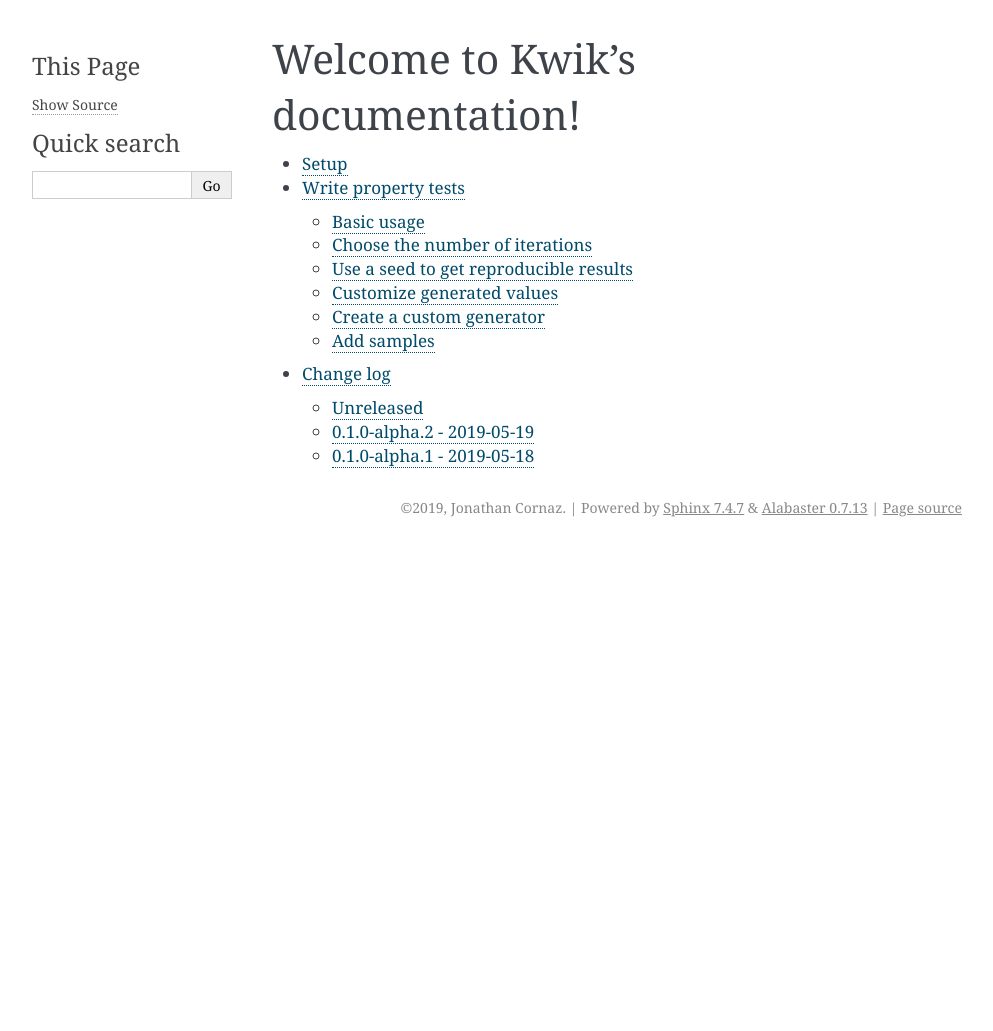
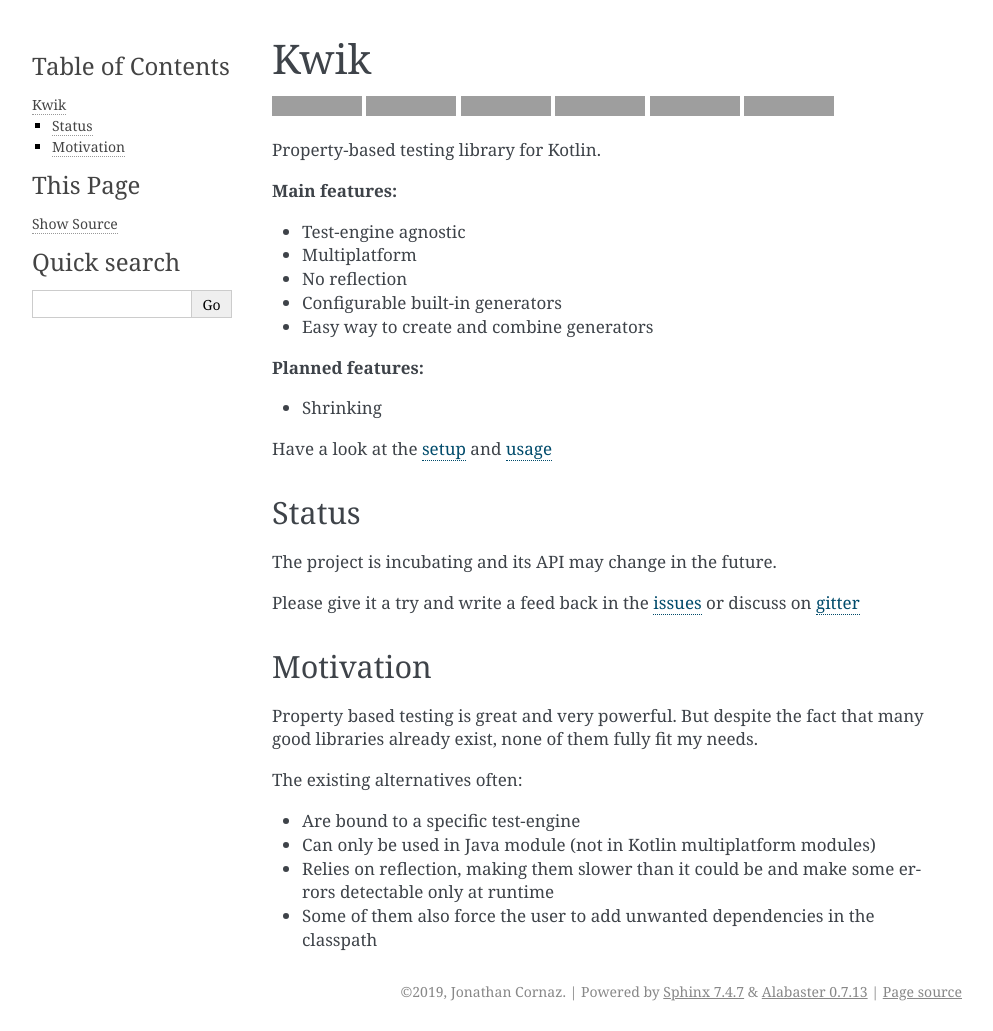
Before and after one commit to jcornaz/kwik, a Sphinx documentation site: the page built from docs/index.rst, in a window 1280 px wide. Shown: the whole page, without its empty margins (148-1141 px from the left). Built offline with Sphinx 7.4.7, drawn with Linux system fonts in a browser that asks for light colours; before the commit the page ends 900 px from its top, so only the background shows below that; grey boxes are pictures that could not be loaded.

Commit message:
Update documentation and readme

```diff
--- a/CHANGELOG.rst
+++ b/CHANGELOG.rst
@@ -58,6 +58,6 @@
 * ``withSample`` and ``withNull`` to inject constants values to be always tested
 * ``zip`` operator to combine two given generators
 
-.. _Unreleased: https://github.com/jcornaz/kwik/compare/0.1.0-alpha.2...HEAD
+.. _Unreleased: https://github.com/jcornaz/kwik/compare/0.1.0-alpha.2...develop
 .. _0.1.0-alpha.2: https://github.com/jcornaz/kwik/compare/0.1.0-alpha.1...0.1.0-alpha.2
 .. _0.1.0-alpha.1: https://github.com/jcornaz/kwik/tree/0.1.0-alpha.1
--- /dev/null
+++ b/README.rst
@@ -0,0 +1,67 @@
+Kwik
+====
+
+.. image:: https://img.shields.io/badge/License-Apache%202.0-blue.svg
+    :target: https://raw.githubusercontent.com/jcornaz/kwik/develop/LICENSE
+
+.. image:: https://img.shields.io/badge/status-incubating-orange.svg
+    :target: https://gist.githubusercontent.com/jcornaz/46736c3d1f21b4c929bd97549b7406b2/raw/ProjectStatusFlow
+
+.. image:: https://travis-ci.com/jcornaz/kwik.svg?branch=master
+    :target: https://travis-ci.com/jcornaz/kwik
+
+.. image:: https://badges.gitter.im/kwik-test/community.svg
+    :target: https://gitter.im/kwik-test/community?utm_source=badge&utm_medium=badge&utm_campaign=pr-badg
+
+.. image:: https://img.shields.io/badge/dynamic/json.svg?color=blue&label=preview&query=name&url=https%3A%2F%2Fapi.bintray.com%2Fpackages%2Fkwik%2Fpreview%2Fkwik%2Fversions%2F_latest
+    :target: https://bintray.com/kwik/preview/kwik/_latestVersion
+
+.. image:: https://img.shields.io/badge/dynamic/json.svg?color=blue&label=dev&query=name&url=https%3A%2F%2Fapi.bintray.com%2Fpackages%2Fkwik%2Fdev%2Fkwik%2Fversions%2F_latest
+    :target: https://bintray.com/kwik/dev/kwik/_latestVersion
+
+
+Property-based testing library for Kotlin.
+
+**Main features:**
+
+* Test-engine agnostic
+* Multiplatform
+* No reflection
+* Configurable built-in generators
+* Easy way to create and combine generators
+
+**Planned features:**
+
+* Shrinking
+
+.. startReferenceToDoc
+
+Find more information about setup_ and usage_ on https://kwik.readthedocs.io
+
+.. _setup: https://kwik.readthedocs.io/en/latest/setup.html
+.. _usage: https://kwik.readthedocs.io/en/latest/write-tests.html
+
+.. endReferenceToDoc
+
+Status
+------
+
+The project is incubating and its API may change in the future.
+
+Please give it a try and write a feed back in the issues_ or discuss on gitter_
+
+.. _issues: https://github.com/jcornaz/kwik/issues
+.. _gitter: https://gitter.im/kwik-test/community
+
+Motivation
+----------
+
+Property based testing is great and very powerful. But despite the fact that many good libraries already exist,
+none of them fully fit my needs.
+
+The existing alternatives often:
+
+* Are bound to a specific test-engine
+* Can only be used in Java module (not in Kotlin multiplatform modules)
+* Relies on reflection, making them slower than it could be and make some errors detectable only at runtime
+* Some of them also force the user to add unwanted dependencies in the classpath
--- a/docs/conf.py
+++ b/docs/conf.py
@@ -50,10 +50,4 @@
 # so a file named "default.css" will overwrite the builtin "default.css".
 html_static_path = ['_static']
 
-html_context = {
-    "display_github": True,
-    "github_user": "jcornaz",
-    "github_repo": "github",
-    "github_version": "master",
-    "conf_py_path": "/docs/"
-}
+master_doc = 'contents'
--- a/docs/contents.rst
+++ b/docs/contents.rst
@@ -4,6 +4,8 @@
 .. toctree::
     :maxdepth: 2
 
+    Home <index>
     setup
     write-tests
+    Github <https://github.com/jcornaz/kwik>
     changelog
--- a/docs/index.rst
+++ b/docs/index.rst
@@ -1 +1,7 @@
-.. include:: contents.rst
+.. include:: ../README.rst
+    :end-before: .. startReferenceToDoc
+
+Have a look at the :doc:`setup <setup>` and :doc:`usage <write-tests>`
+
+.. include:: ../README.rst
+    :start-after: .. endReferenceToDoc
--- a/docs/setup.rst
+++ b/docs/setup.rst
@@ -1,7 +1,8 @@
 Setup
 =====
 
-**1. Make sure to setup a test engine**
+Make sure to setup a test engine
+--------------------------------
 
 Kwik is not a test-engine, but only an assertion library.
 
@@ -18,7 +19,8 @@
 .. _Spek: https://spekframework.org
 .. _kotlintest: https://github.com/kotlintest/kotlintest
 
-**2. Add the required repository to your build system:**
+Add the required repository to your build system
+------------------------------------------------
 
 - Stable versions will published on jcenter_
 - Alpha, beta and release-candidates are published on https://dl.bintray.com/kwik/preview
@@ -34,7 +37,8 @@
     - ``kwik-core-common`` for Kotlin/Common modules
 - Checkout a version from: https://github.com/jcornaz/kwik/releases
 
-**Example:**
+Example
+-------
 
 .. code-block:: kotlin
 
```
Also changed, not shown: other parts of docs/setup.rst (+2 -1 lines), README.adoc (deleted, +0 -100 lines), docs/write-tests.rst (+11 -11 lines), .travis.yml, 1 other file.
